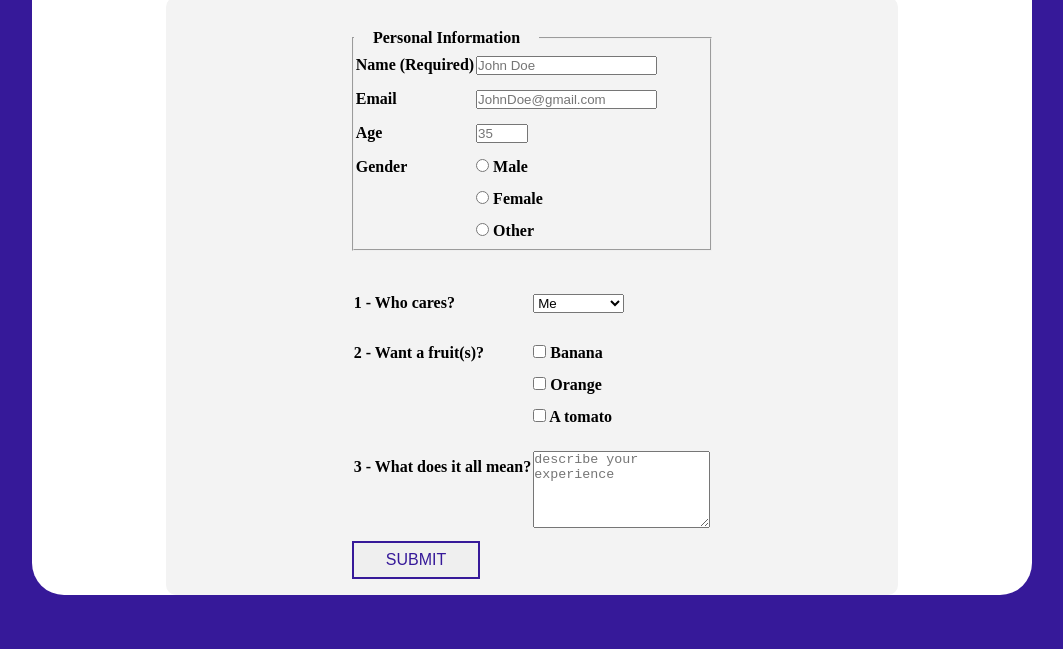
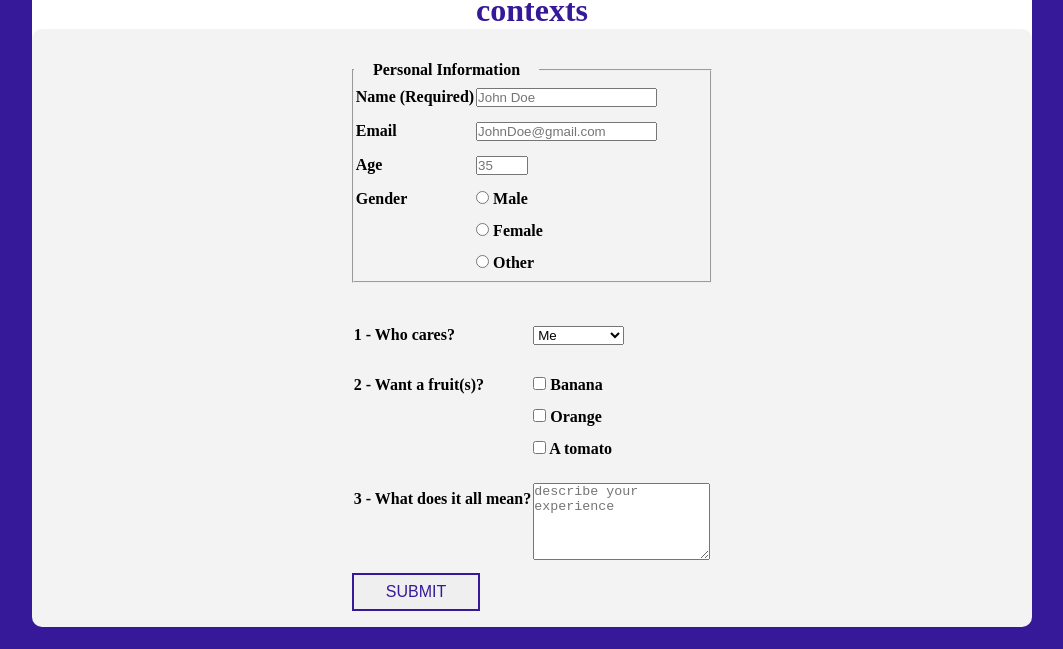
Before and after one commit to LaurentLabine/fcc-reswebdes-survey-form, a plain HTML site: page index.html in a window 1280 px wide. Shown: the part 151-800 px from the top of the page, without its empty margins (108-1171 px from the left). Drawn offline with Linux system fonts and the light colour scheme.

Commit message:
Changed formatting to fix zooming in issues.

```diff
--- a/stylesheet.css
+++ b/stylesheet.css
@@ -1,16 +1,22 @@
 * {
+    margin: 0;
     padding: 0;
-    margin: 0;
+    box-sizing: border-box;
 }
 
 body,
 html {
-    /* margin: 1rem; */
+    /* height: 100vh; */
     width: 100%;
+    display: flex;
     font-family: montserrat;
     font-weight: bold;
+    padding-top: 1rem;
     background-color: #361999;
+    flex-direction: column;
     justify-content: center;
+    align-items: center;
+    margin: auto;
 }
 
 header {
@@ -20,22 +26,16 @@ header {
 }
 
 .survey-form {
-    justify-content: center;
-    display: flex;
-    flex-direction: column;
     padding: 1em;
-    margin: auto;
 }
 
 .flabel {
     font-size: 1rem;
-    margin: auto;
 }
 
 #main {
     display: flex;
     margin: auto;
-    width: 70%;
     background-color: #f3f3f3;
     border-radius: 10px;
     padding: 2rem 1rem 1rem 1rem;
@@ -62,7 +62,8 @@ header {
     background-color: white;
     border-radius: 2rem;
     max-width: 1000px;
-    margin: auto;
+    align-items: center;
+    /* margin: auto; */
 }
 
 td {
```
